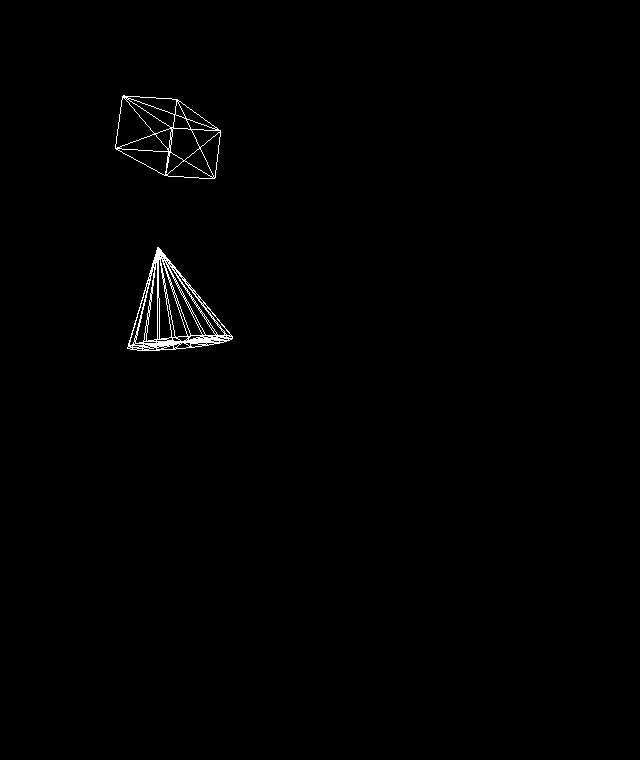
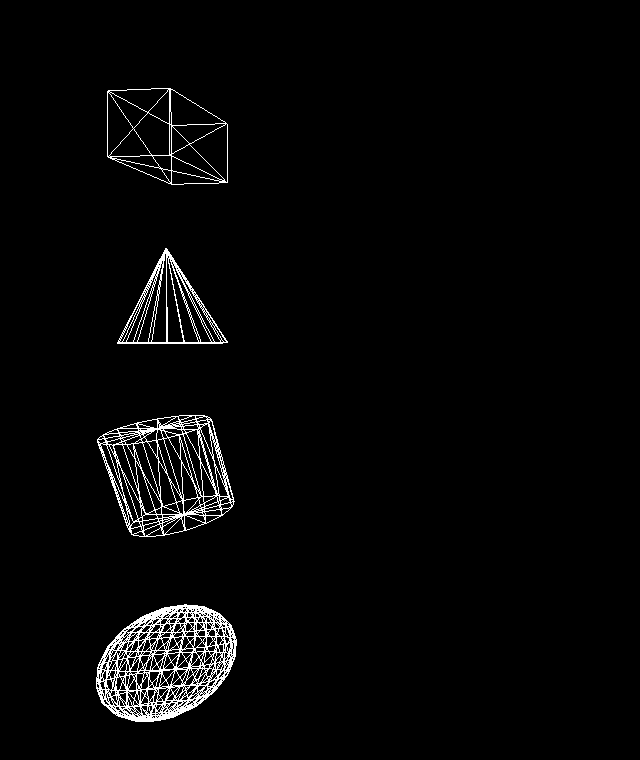
Before and after one commit to maniulka209/Simple-Web-Shapes, a plain HTML site: page podstrona_bryly.html in a window 1280 px wide. Shown: the whole page, without its empty margins (0-640 px from the left). Drawn offline with nearby package versions, Linux system fonts and the light colour scheme.

Commit message:
Update podstrona_bryly.html
Added sphere.
Added experimrntal super secret knot.

```diff
--- a/podstrona_bryly.html
+++ b/podstrona_bryly.html
@@ -4,17 +4,17 @@
     <meta charset="UTF-8">
     <meta name="viewport" content="width=device-width, initial-scale=1.0">
     <title>Document</title>
-    <link rel="stylesheet" href="MainPageCss.css">
-    <style>
-        body{
-            background-color: black;
-        }
-    </style>
+    <link rel="stylesheet" href="3DShapes.css">
 
 </head>
 <body>
+
+    <!--IMPORTANTE-->
     <script src="https://cdnjs.cloudflare.com/ajax/libs/three.js/r128/three.min.js"></script>
+    <!--css2drenderer-->
+    <script src="https://cdnjs.cloudflare.com/ajax/libs/three.js/r132/examples/js/renderers/CSS2DRenderer.js"></script>
     <script>
+        //essential
         const scene = new THREE.Scene();
 
         const camera = new THREE.PerspectiveCamera(75, window.innerWidth / window.innerHeight, 0.1, 1000);
@@ -23,32 +23,72 @@
         renderer.setSize(window.innerWidth, window.innerHeight);
         document.body.appendChild(renderer.domElement);
 
+        //cube
         const matrial = new THREE.MeshBasicMaterial({wireframe: true});
-        const cubegeometry = new THREE.BoxGeometry(0.5,0.5,0.5);
+        const cubegeometry = new THREE.BoxGeometry(0.6,0.6,0.6);
         const cube = new THREE.Mesh(cubegeometry,matrial);
 
+        //cone
         const conegeometry = new THREE.ConeGeometry(0.4,0.9,20);
         const cone = new THREE.Mesh(conegeometry,matrial);
 
+        //cylinder
+        const cylindergeometry = new THREE.CylinderGeometry( 0.4, 0.4, 0.9, 16 );
+        const cylinder = new THREE.Mesh(cylindergeometry,matrial);
+
+        //sphere
+        const spheregeometry = new THREE.SphereGeometry( 0.5, 30, 10 );
+        const sphere = new THREE.Mesh(spheregeometry,matrial );
+
+        //torusknot
+        const knotgeometry = new THREE.TorusKnotGeometry( 1, 0.3, 70, 10 );
+        const knot = new THREE.Mesh(knotgeometry,matrial);
+
+
+        //adding
         scene.add(cube);
-        scene.add(cone)
+        scene.add(cone);
+        scene.add(cylinder);
+        scene.add(sphere);
+        //scene.add(knot);
 
+
+        //positions
+        //camera
         camera.position.z = 5;
 
+        //cube
         cube.position.x = -4.5;
         cube.position.y = 2.5;
 
+        //cone
         cone.position.x = -4.5;
         cone.position.y = 1;
-        cone.rotation.x = 0.3
+        cone.rotation.x = -0.1
+        cone.rotation.z = 0.2
+
+        //cylinder
+        cylinder.position.x =-4.5;
+        cylinder.position.y = -0.7
+        cylinder.rotation.z = 0.3
+
+        //sphere
+        sphere.position.x =-4.5;
+        sphere.position.y = -2.5
+        sphere.rotation.z = -0.3
+
+        knot.position.x =4.5;
+        knot.rotation.z = -0.3
         function animate() {
+
             requestAnimationFrame(animate);
 
-            // Rotacja kostki
-            cube.rotation.x += 0.005;
+            //cube.rotation.x += 0.005;
             cube.rotation.y += 0.005;
             //cone.rotation.x += 0.005;
-            cone.rotation.y += 0.007;
+            cone.rotation.y += 0.005;
+            cylinder.rotation.y +=0.005;
+            sphere.rotation.y +=0.005;
             renderer.render(scene, camera);
         }
 
```
